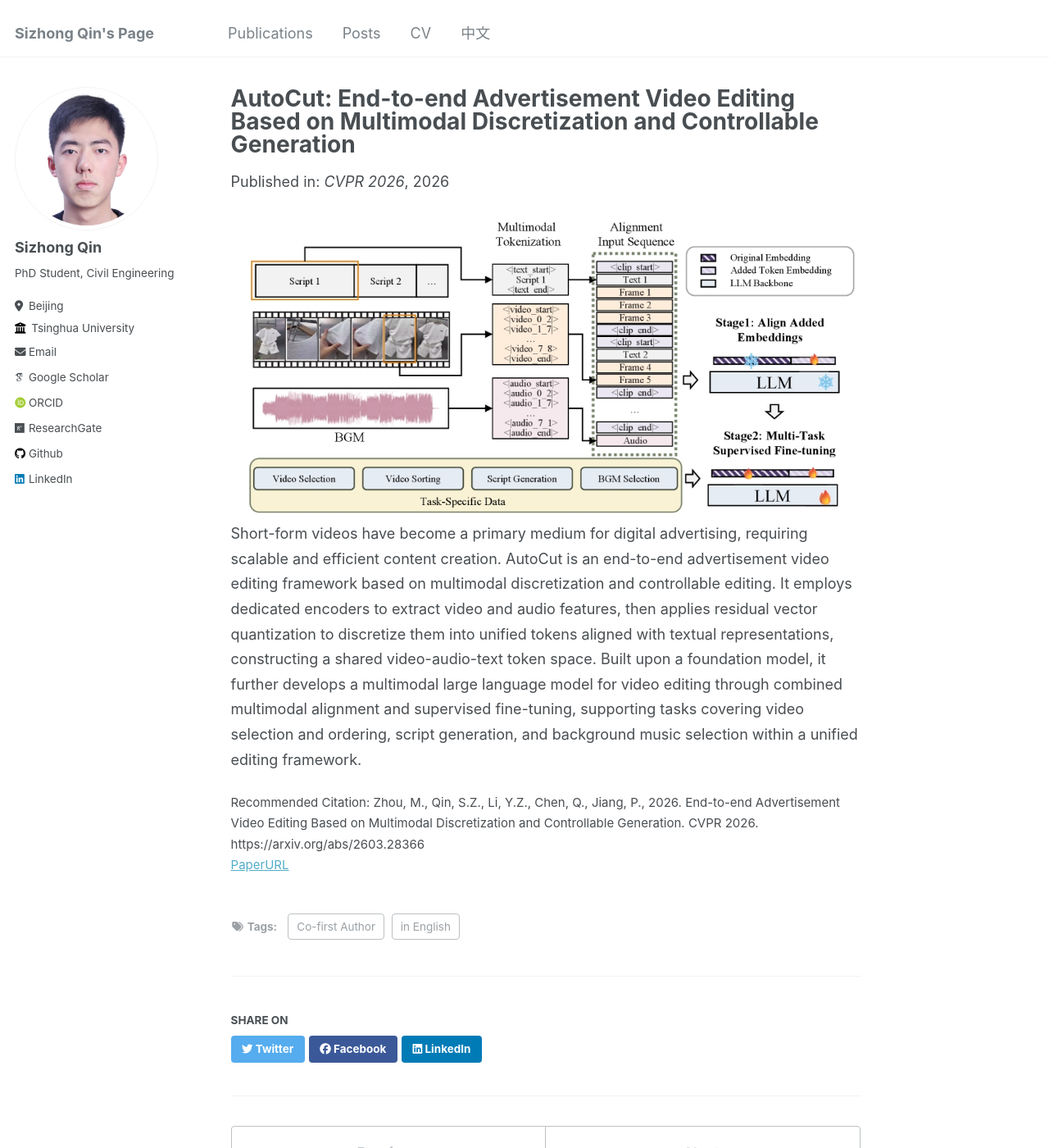
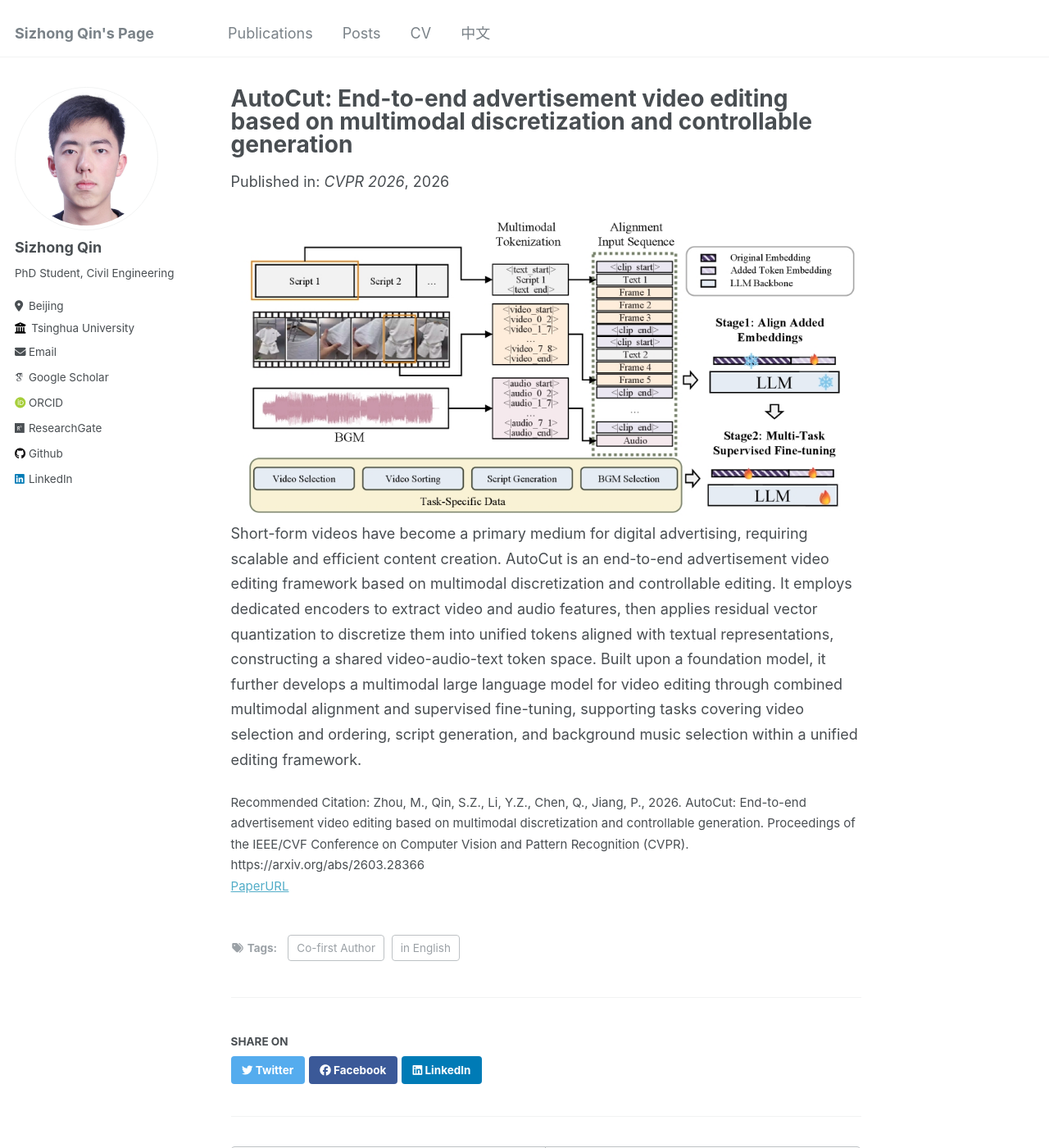
Before and after one commit to qinsz01/qsz_academic, a Jekyll site: the page built from _publications/2026-03-30-AutoCut.md, in a window 1280 px wide and 1400 px high. Shown: the whole window at 82% size. Built offline with Jekyll 4.4.1, drawn with Linux system fonts in a browser that asks for light colours; some web fonts are replaced.

Commit message:
Fix AutoCut and HouseMind publication metadata

```diff
--- a/_publications/2026-03-30-AutoCut.md
+++ b/_publications/2026-03-30-AutoCut.md
@@ -1,12 +1,12 @@
 ---
-title: 'AutoCut: End-to-end Advertisement Video Editing Based on Multimodal Discretization and Controllable Generation'
+title: 'AutoCut: End-to-end advertisement video editing based on multimodal discretization and controllable generation'
 collection: publications
 permalink: /publication/2026-03-30-AutoCut
 excerpt: 'An end-to-end advertisement video editing framework that uses multimodal discretization and controllable generation, unifying video selection, script generation, and BGM selection in a single pipeline.'
 date: 2026-03-30
 venue: 'CVPR 2026'
 paperurl: 'https://arxiv.org/abs/2603.28366'
-citation: 'Zhou, M., Qin, S.Z., Li, Y.Z., Chen, Q., Jiang, P., 2026. End-to-end Advertisement Video Editing Based on Multimodal Discretization and Controllable Generation. CVPR 2026. https://arxiv.org/abs/2603.28366'
+citation: 'Zhou, M., Qin, S.Z., Li, Y.Z., Chen, Q., Jiang, P., 2026. AutoCut: End-to-end advertisement video editing based on multimodal discretization and controllable generation. Proceedings of the IEEE/CVF Conference on Computer Vision and Pattern Recognition (CVPR). https://arxiv.org/abs/2603.28366'
 locale: en
 header:
     teaser: "2026-03-30-AutoCut.png"
```
